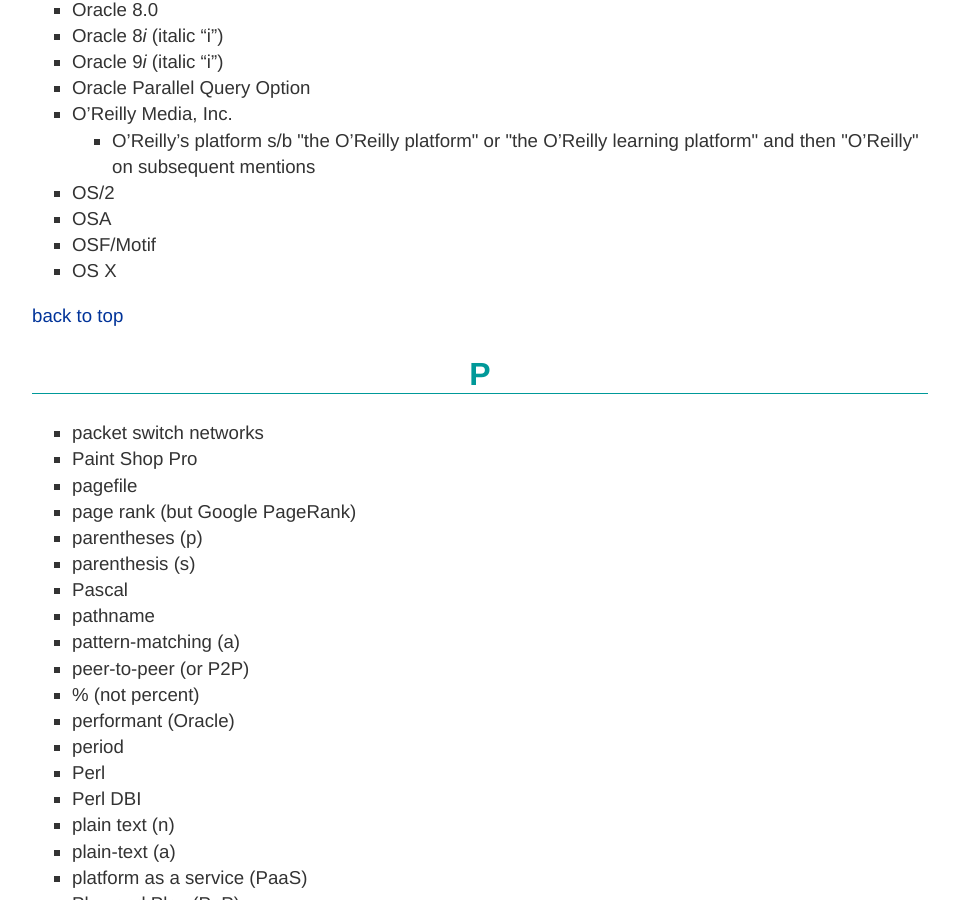
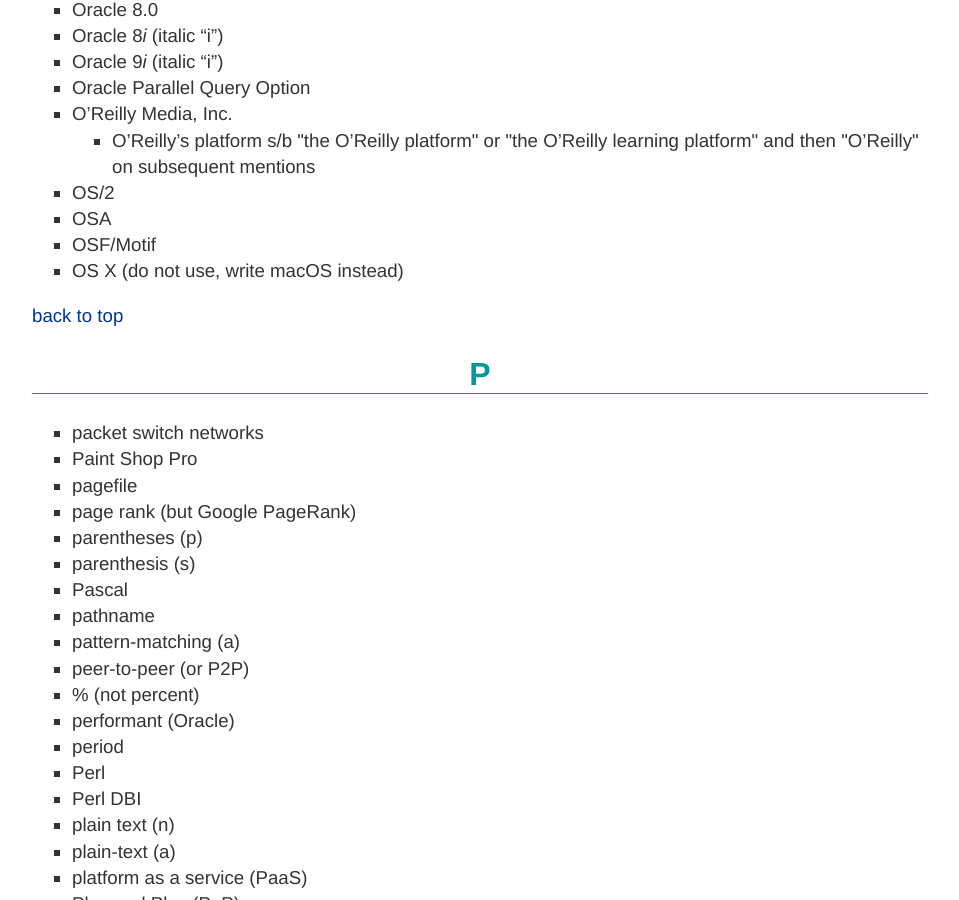
Before and after one commit to oreillymedia/production-resources, a Jekyll site: the page built from styleguide/index.md, in a window 1280 px wide and 900 px high, scrolled down 28707 px. Shown: the whole window, without its empty margins (160-1119 px from the left). Built offline with Jekyll 4.4.1, drawn with Linux system fonts in a browser that asks for light colours.

Commit message:
Update index.md
clarifying macOS vs OS X

```diff
--- a/styleguide/index.md
+++ b/styleguide/index.md
@@ -1342,7 +1342,7 @@
  <li>OS/2</li>
  <li>OSA</li>
  <li>OSF/Motif</li>
- <li>OS X</li>
+ <li>OS X (do not use, write macOS instead)</li>
  </ul>
 
 <p><a href="#getting_started">back to top</a></p>
```
